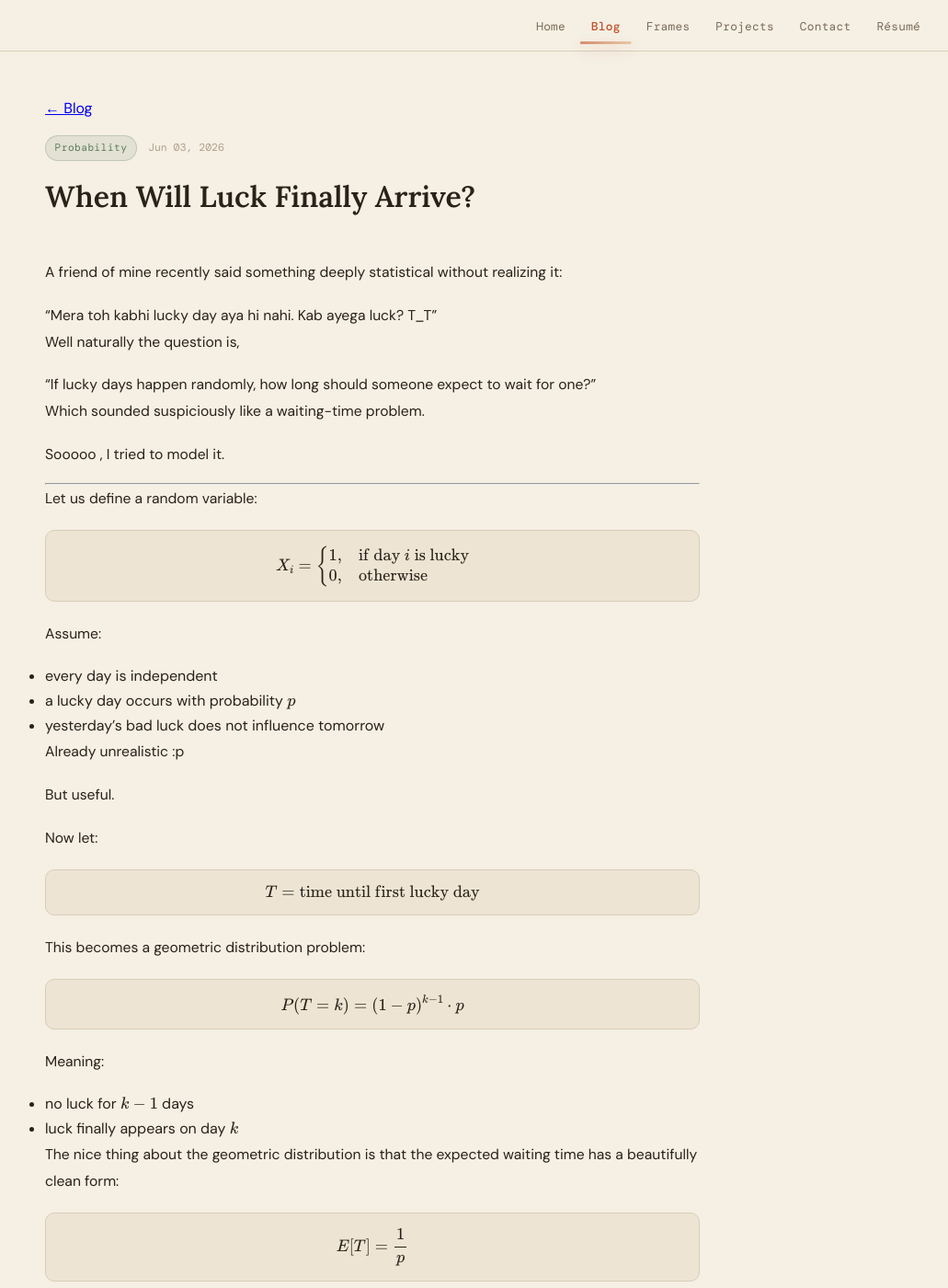
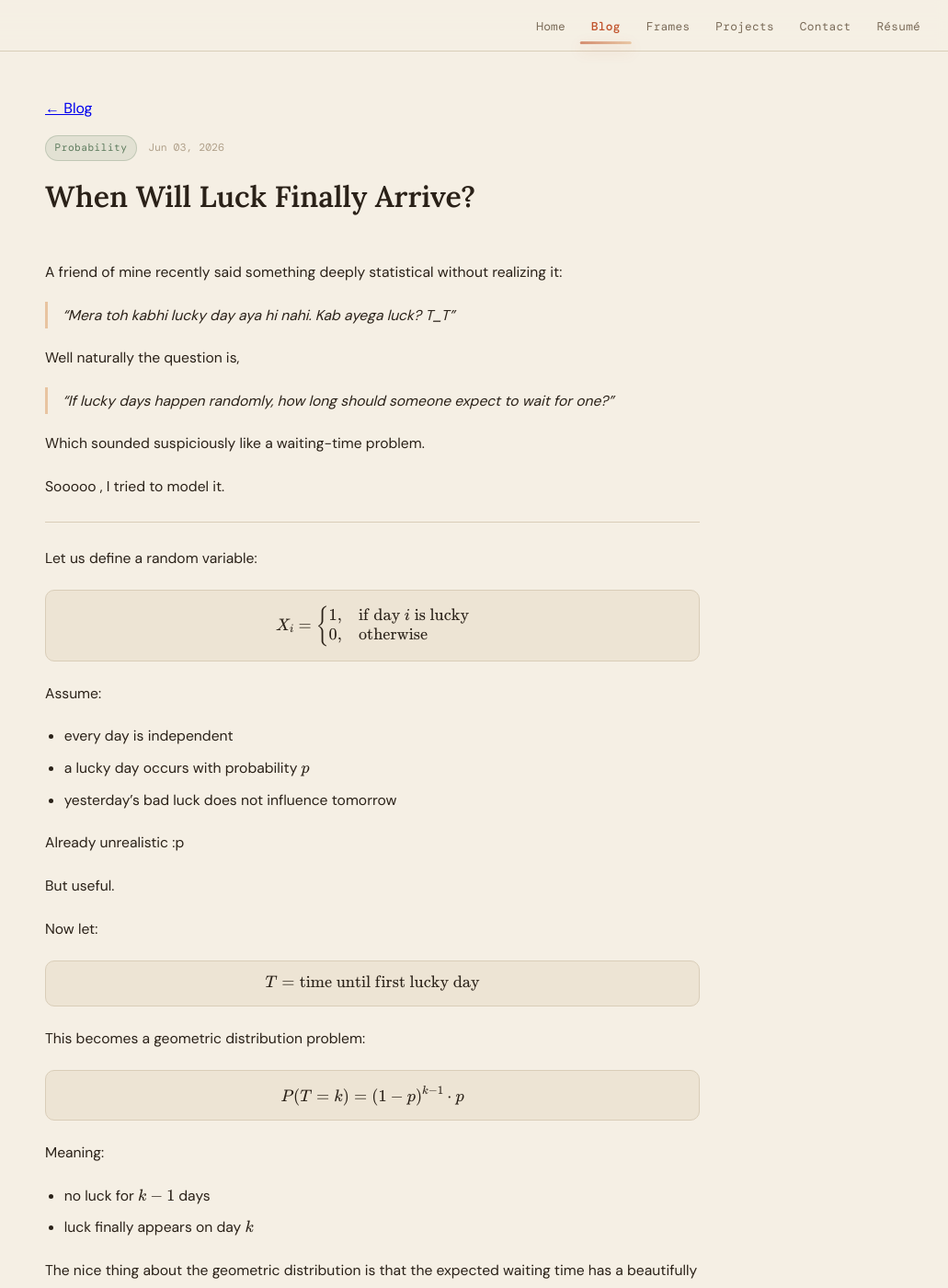
Before and after one commit to ViRaika/ViRaika.github.io, a Jekyll site: the page built from _posts/2026-06-03-geometric-waiting-time.md, in a window 1280 px wide and 1400 px high. Shown: the whole window at 92% size, without its empty margins (235-1266 px from the left). Built offline with Jekyll 4.4.1, drawn with Linux system fonts in a browser that asks for light colours; some web fonts are replaced.

Commit message:
Add blog content typography styles
Add comprehensive styling for blog post elements including headings, lists, code blocks, blockquotes, and links. Includes proper spacing, colors, and hover effects to improve blog content readability and visual consistency.

```diff
--- a/assets/css/style.css
+++ b/assets/css/style.css
@@ -508,6 +508,96 @@
 }
 
 .blog-content p:last-child { margin-bottom: 0; }
+
+.blog-content h1,
+.blog-content h2,
+.blog-content h3,
+.blog-content h4 {
+  font-family: var(--font-serif);
+  font-weight: 500;
+  color: var(--text);
+  line-height: 1.35;
+  margin: 1.75rem 0 0.85rem;
+}
+
+.blog-content h1:first-child,
+.blog-content h2:first-child,
+.blog-content h3:first-child {
+  margin-top: 0;
+}
+
+.blog-content h2 {
+  font-size: 1.18rem;
+  padding-bottom: 0.5rem;
+  border-bottom: 1px solid var(--border);
+}
+
+.blog-content h3 { font-size: 1.05rem; color: var(--accent2); }
+.blog-content h4 { font-size: 0.95rem; font-family: var(--font-mono); letter-spacing: 0.02em; color: var(--muted); }
+
+.blog-content strong { font-weight: 600; color: var(--text); }
+.blog-content em { color: var(--muted); }
+
+.blog-content a {
+  color: var(--accent);
+  text-decoration: none;
+  border-bottom: 1px solid rgba(192, 82, 42, 0.35);
+  transition: border-color 0.2s, color 0.2s;
+}
+
+.blog-content a:hover {
+  border-color: var(--accent);
+}
+
+.blog-content ul,
+.blog-content ol {
+  margin: 0 0 1.1rem 1.3rem;
+  color: var(--text);
+}
+
+.blog-content li {
+  line-height: 1.85;
+  font-size: 0.98rem;
+  margin-bottom: 0.35rem;
+}
+
+.blog-content code {
+  font-family: var(--font-mono);
+  font-size: 0.85em;
+  background: var(--surface);
+  border: 1px solid var(--border);
+  border-radius: 5px;
+  padding: 0.1rem 0.4rem;
+}
+
+.blog-content pre {
+  background: var(--surface);
+  border: 1px solid var(--border);
+  border-radius: 10px;
+  padding: 1rem 1.2rem;
+  overflow-x: auto;
+  margin: 0 0 1.1rem;
+}
+
+.blog-content pre code {
+  background: none;
+  border: none;
+  padding: 0;
+}
+
+.blog-content blockquote {
+  border-left: 3px solid var(--accent-soft);
+  padding-left: 1rem;
+  margin: 0 0 1.1rem;
+  color: var(--muted);
+  font-style: italic;
+}
+
+.blog-content hr {
+  border: none;
+  border-top: 1px solid var(--border);
+  margin: 1.5rem 0;
+}
 
 .latex-block {
   background: var(--surface);
```
